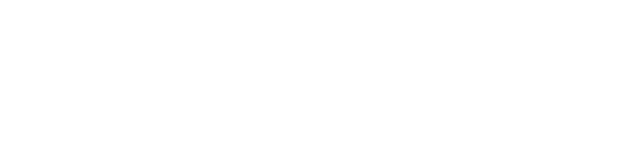
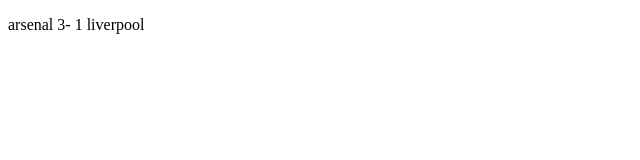
Before and after one commit to thebolajiy/pgasign, a plain HTML site: page index.html in a window 1280 px wide. Shown: the whole page, without its empty margins (0-640 px from the left). Drawn offline with Linux system fonts and the light colour scheme.

Commit message:
edited arsenal scores

```diff
--- a/index.html
+++ b/index.html
@@ -7,6 +7,8 @@
     <title>Document</title>
 </head>
 <body>
-
+    <div>
+        <p>arsenal 3- 1 liverpool</p>
+    </div>
 </body>
 </html>
```
